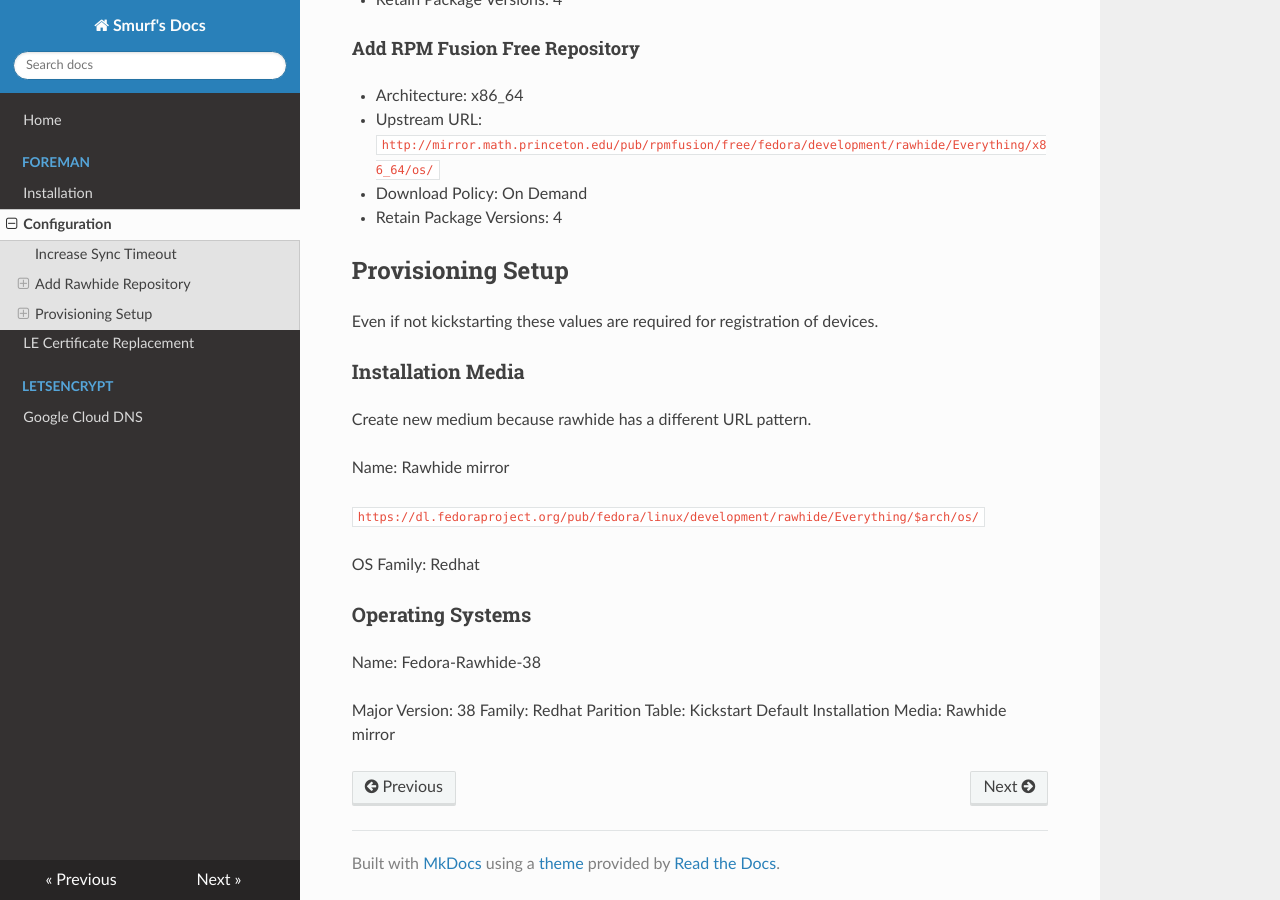
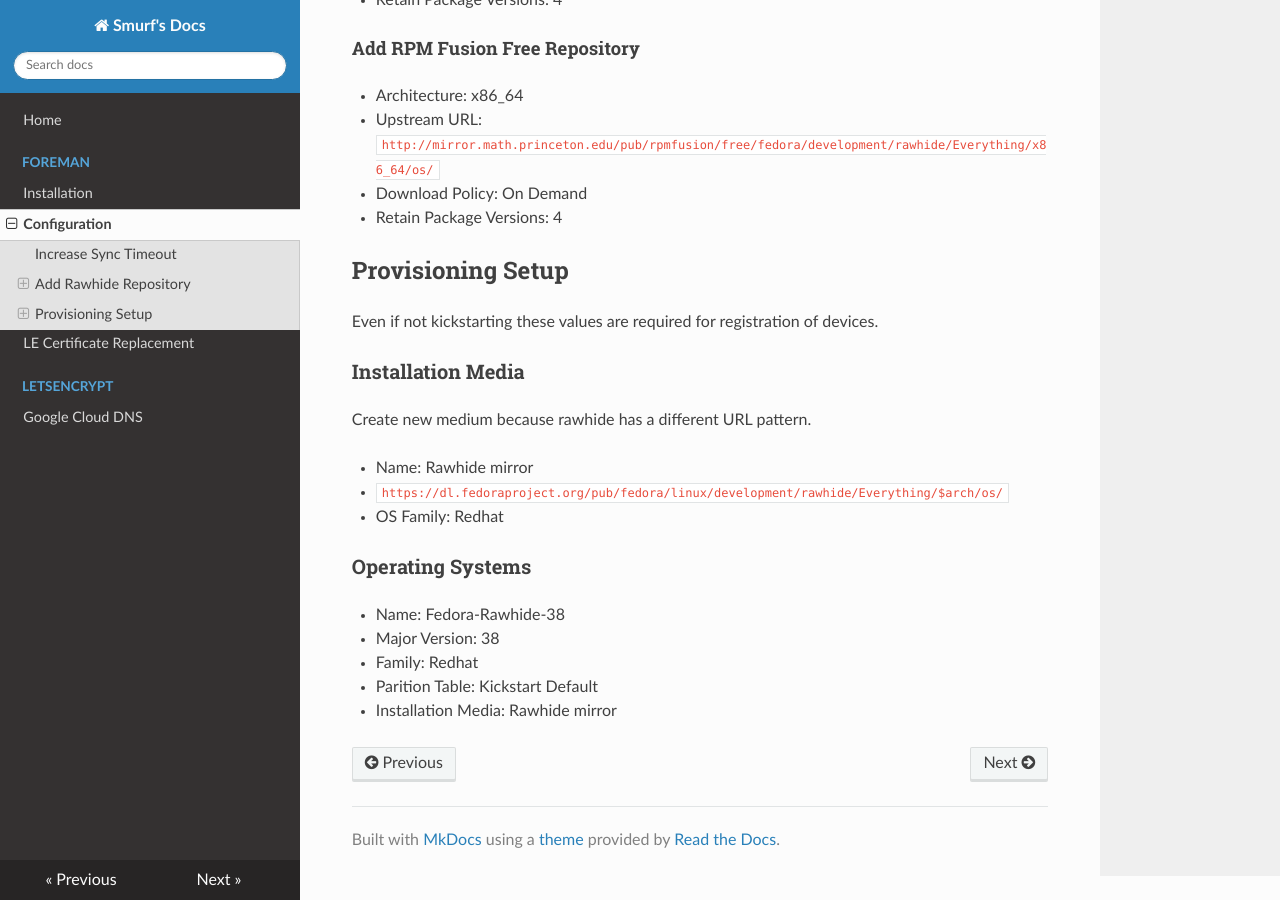
Before and after one commit to Smurf/smurf-docs, an MkDocs documentation site: the page built from docs/foreman/configure.md, in a window 1280 px wide and 900 px high, scrolled down 1567 px. Built offline with MkDocs 1.6.1, drawn with Linux system fonts in a browser that asks for light colours; nearby versions of some CDN libraries.

Commit message:
Formatting update

```diff
--- a/docs/foreman/configure.md
+++ b/docs/foreman/configure.md
@@ -83,17 +83,14 @@ Even if not kickstarting these values are required for registration of devices.
 
 Create new medium because rawhide has a different URL pattern.
 
-Name: Rawhide mirror
-
-`https://dl.fedoraproject.org/pub/fedora/linux/development/rawhide/Everything/$arch/os/`
-
-OS Family: Redhat
+- Name: Rawhide mirror
+- `https://dl.fedoraproject.org/pub/fedora/linux/development/rawhide/Everything/$arch/os/`
+- OS Family: Redhat
 
 ### Operating Systems
 
-Name: Fedora-Rawhide-38
-
-Major Version: 38
-Family: Redhat
-Parition Table: Kickstart Default
-Installation Media: Rawhide mirror
+- Name: Fedora-Rawhide-38
+- Major Version: 38
+- Family: Redhat
+- Parition Table: Kickstart Default
+- Installation Media: Rawhide mirror
```
